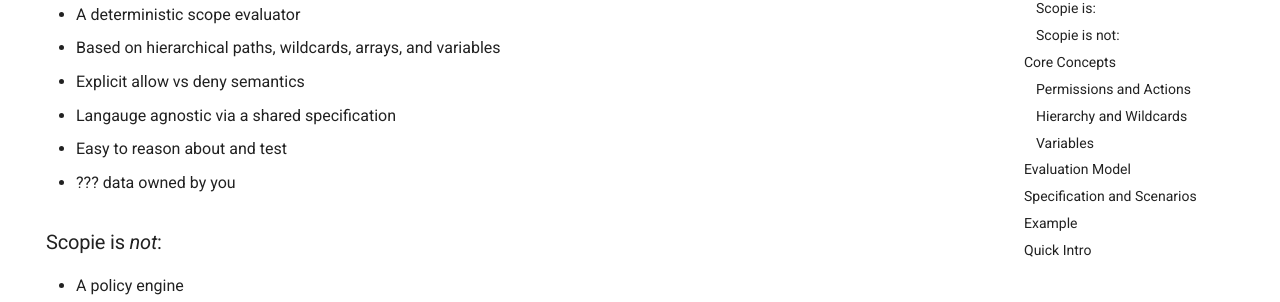
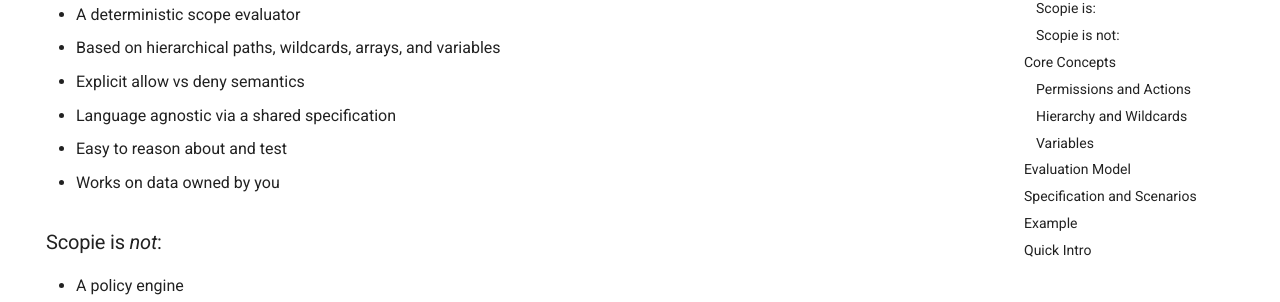
Before and after one commit to miniscruff/scopie, an MkDocs documentation site: the page built from docs/index.md, in a window 1280 px wide and 900 px high, scrolled down 527 px. Shown: the part 154-456 px from the top of the window. Built offline with MkDocs 1.6.1 and Material for MkDocs 9.7.7, drawn with Linux system fonts in a browser that asks for light colours; comment, search, counter and statistics services are not loaded.

Commit message:
Fix a typo and a placeholder in the README and docs (#153)
In both `README.md` and `docs/index.md`:
- "Langauge agnostic" → "Language agnostic"
- The leftover "??? data owned by you" bullet → "Works on data owned by
you". Reword it if you meant something else there.

`mkdocs build --strict` passes.

🤖 Generated with [Claude Code](https://claude.com/claude-code)

Co-authored-by: Claude Opus 5.5 <noreply@anthropic.com>

```diff
--- a/docs/index.md
+++ b/docs/index.md
@@ -26,9 +26,9 @@ Implementations are expected to conform exactly to the scenarios for their suppo
 - A deterministic scope evaluator
 - Based on hierarchical paths, wildcards, arrays, and variables
 - Explicit allow vs deny semantics
-- Langauge agnostic via a shared specification
+- Language agnostic via a shared specification
 - Easy to reason about and test
-- ??? data owned by you
+- Works on data owned by you
 
 ### Scopie is *not*:
 
```
Also changed, not shown: README.md (+2 -2 lines).
